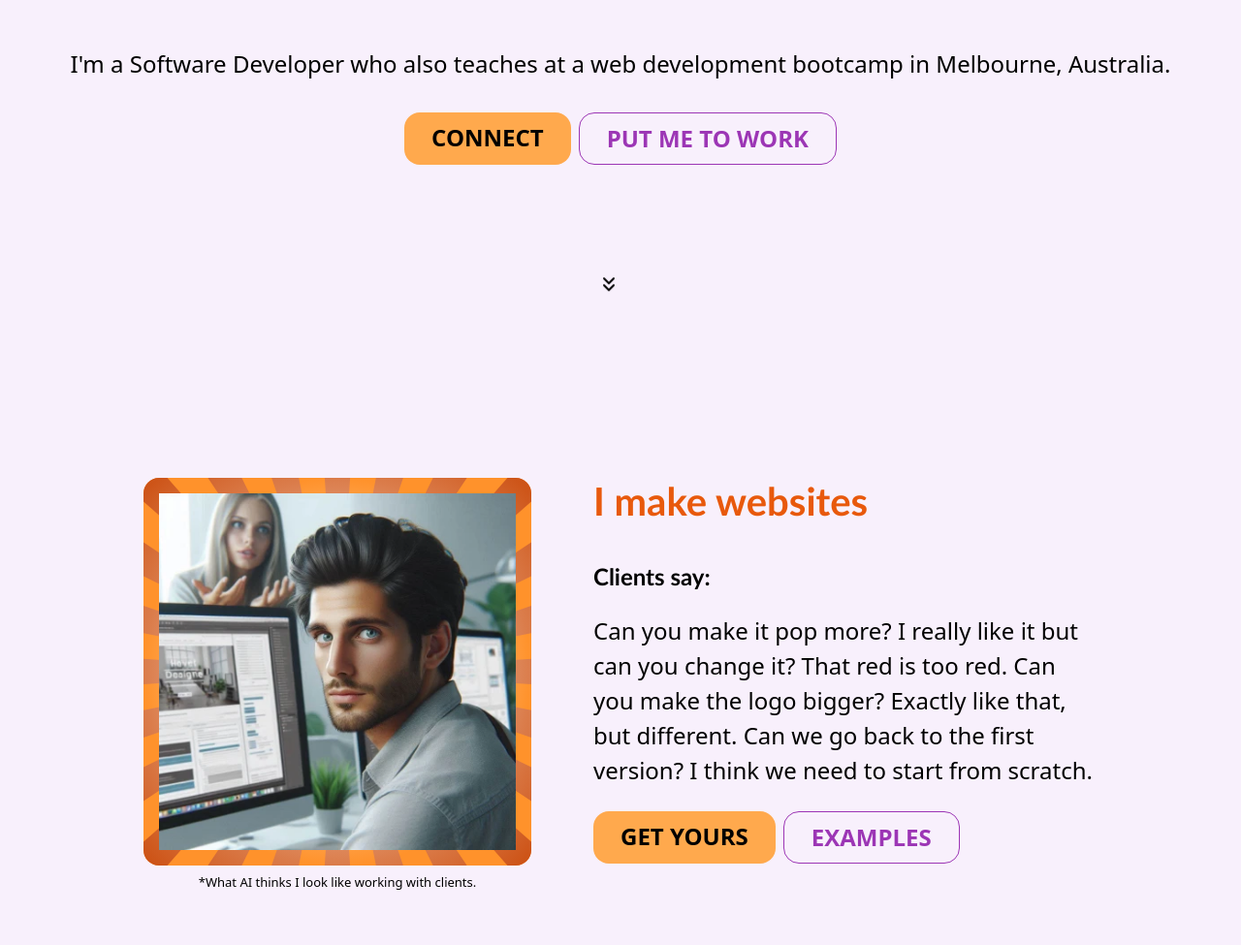
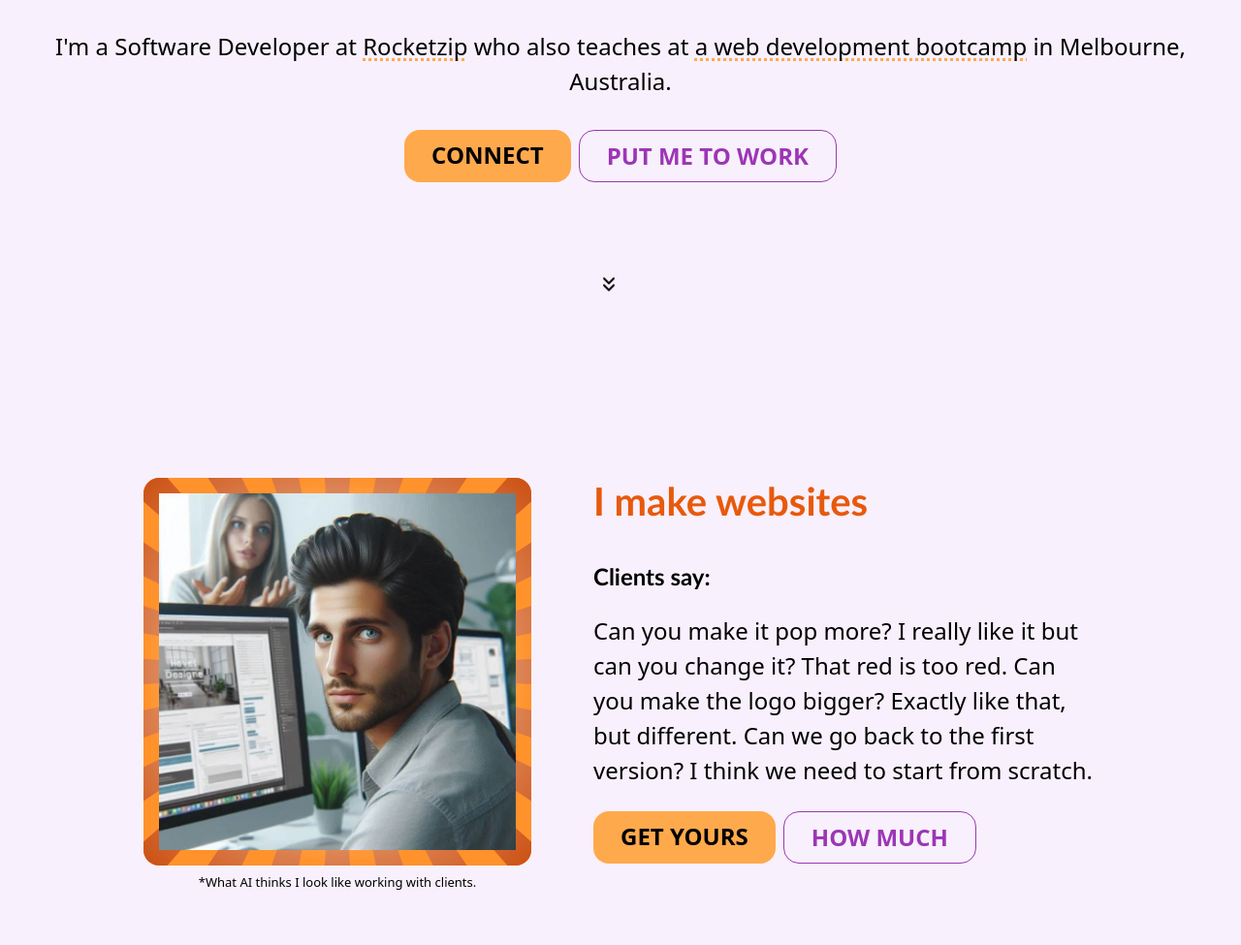
Before and after one commit to benschem/profile, a plain HTML site: page index.html in a window 1280 px wide. Shown: the part 477-1452 px from the top of the page at 97% size. Drawn offline with nearby package versions, Linux system fonts and the light colour scheme.

Commit message:
updated links

```diff
--- a/index.html
+++ b/index.html
@@ -61,7 +61,19 @@
       </figure>
       <h1 class="text-align-center">Hello, my name is <strong>Ben Schembri</strong></h1>
       <p class="text-align-center">
-        I'm a Software Developer who also teaches at a web development bootcamp in Melbourne, Australia.
+        I'm a Software Developer at
+        <a
+          href="https://rocketzip.com.au"
+          target="_blank"
+          >Rocketzip</a
+        >
+        who also teaches at
+        <a
+          href="https://www.lewagon.com/melbourne"
+          target="_blank"
+          >a web development bootcamp</a
+        >
+        in Melbourne, Australia.
       </p>
       <div class="buttons">
         <a
@@ -106,16 +118,16 @@
           </p>
           <div class="buttons">
             <a
-              href="https://www.benschem.dev/"
+              href="https://rocketzip.com.au"
               target="_blank"
               class="btn btn-primary"
               >Get yours</a
             >
             <a
-              href="https://www.benschem.dev/"
+              href="https://rocketzip.com.au/pricing"
               target="_blank"
               class="btn btn-secondary"
-              >Examples</a
+              >How much</a
             >
           </div>
         </div>
@@ -177,7 +189,7 @@
           </p>
           <div class="buttons">
             <a
-              href="https://www.benschem.dev/contact"
+              href="https://rocketzip.com.au/contact"
               target="_blank"
               class="btn btn-primary"
               >Hire me</a
@@ -213,7 +225,7 @@
           </p>
           <div class="buttons">
             <a
-              href="https://www.benschem.dev/contact"
+              href="https://rocketzip.com.au/contact"
               target="_blank"
               class="btn btn-primary"
               >Share idea</a
@@ -234,9 +246,9 @@
       <ul class="stack-small">
         <li>
           <a
-            href="https://www.benschem.dev"
+            href="https://rocketzip.com.au"
             target="_blank"
-            ><i data-feather="layout"></i>Freelancing</a
+            ><i data-feather="layout"></i>Rocketzip</a
           >
         </li>
         <li>
```
